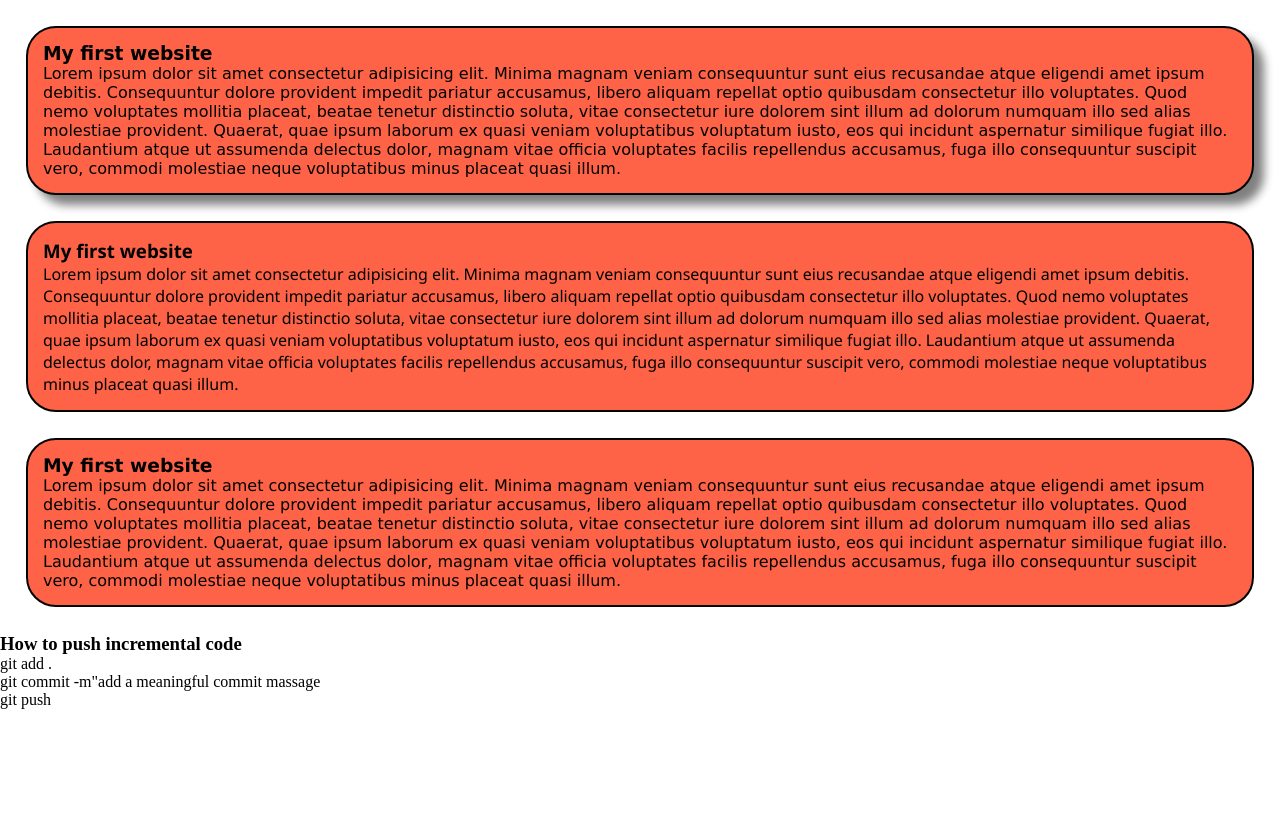
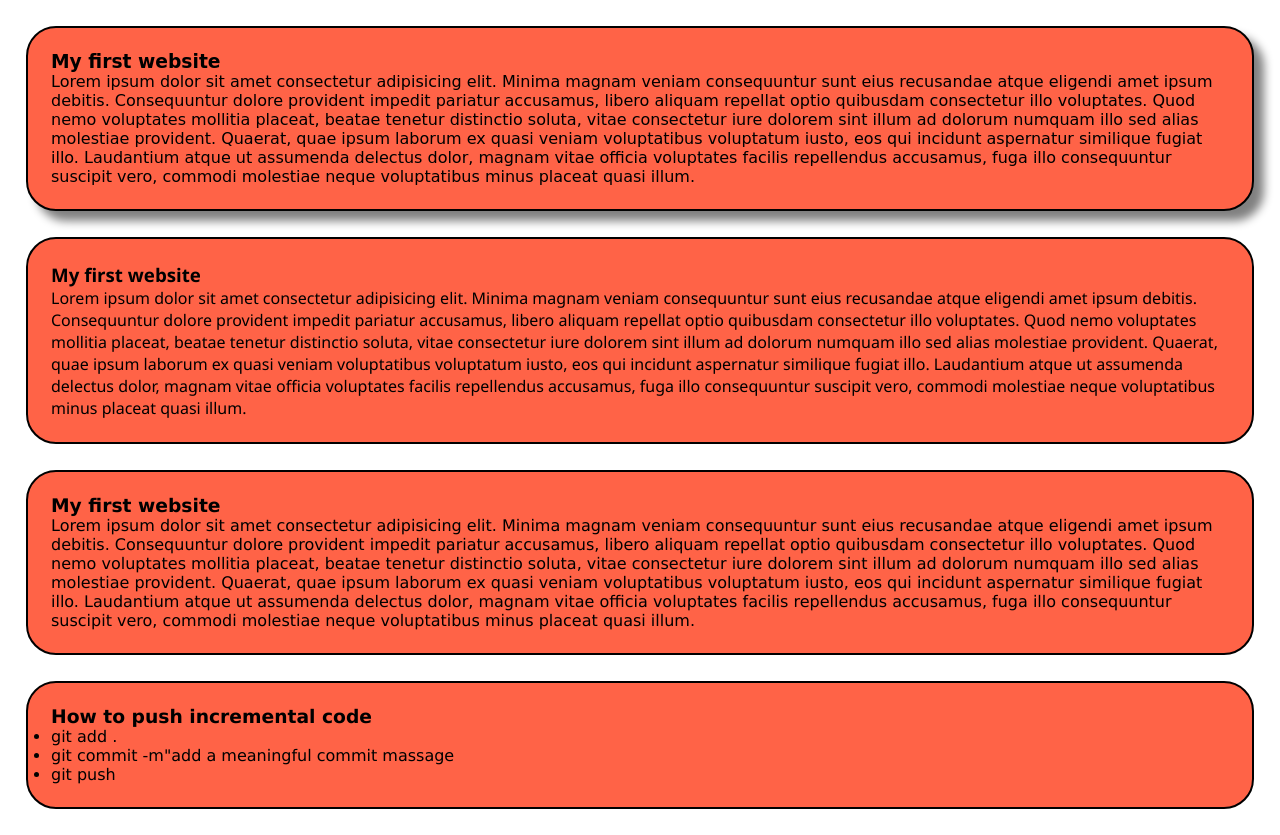
Before and after one commit to tanvir3100/tanvir-telecom-shop, a plain HTML site: page index.html in a window 1280 px wide. Before the commit the page ends 800 px from the top, so only its background shows below. Drawn offline with Linux system fonts and the light colour scheme.

Commit message:
added list how to push incremental code

```diff
--- a/CSS/style.css
+++ b/CSS/style.css
@@ -5,7 +5,7 @@
 }
 .tomal{
     background-color: tomato;
-    padding: 15px;
+    padding: 23px;
     border: 2px solid black;
     border-radius: 30px;
     margin: 26px;
@@ -15,7 +15,7 @@
 }
 .tushy{
     background-color: tomato;
-    padding: 15px;
+    padding: 23px;
     border: 2px solid black;
     border-radius: 30px;
     margin: 26px;
@@ -23,7 +23,7 @@
 }
 .toma{
     background-color: tomato;
-    padding: 15px;
+    padding: 23px;
     border: 2px solid black;
     border-radius: 30px;
     margin: 26px;
--- a/index.html
+++ b/index.html
@@ -19,7 +19,7 @@
         <h3>My first website</h3>
         <p>Lorem ipsum dolor sit amet consectetur adipisicing elit. Minima magnam veniam consequuntur sunt eius recusandae atque eligendi amet ipsum debitis. Consequuntur dolore provident impedit pariatur accusamus, libero aliquam repellat optio quibusdam consectetur illo voluptates. Quod nemo voluptates mollitia placeat, beatae tenetur distinctio soluta, vitae consectetur iure dolorem sint illum ad dolorum numquam illo sed alias molestiae provident. Quaerat, quae ipsum laborum ex quasi veniam voluptatibus voluptatum iusto, eos qui incidunt aspernatur similique fugiat illo. Laudantium atque ut assumenda delectus dolor, magnam vitae officia voluptates facilis repellendus accusamus, fuga illo consequuntur suscipit vero, commodi molestiae neque voluptatibus minus placeat quasi illum.</p>
     </div>
-    <div>
+    <div class="toma">
         <h3>How to push incremental code</h3>
         <ul>
             <li>git add .</li>
```
